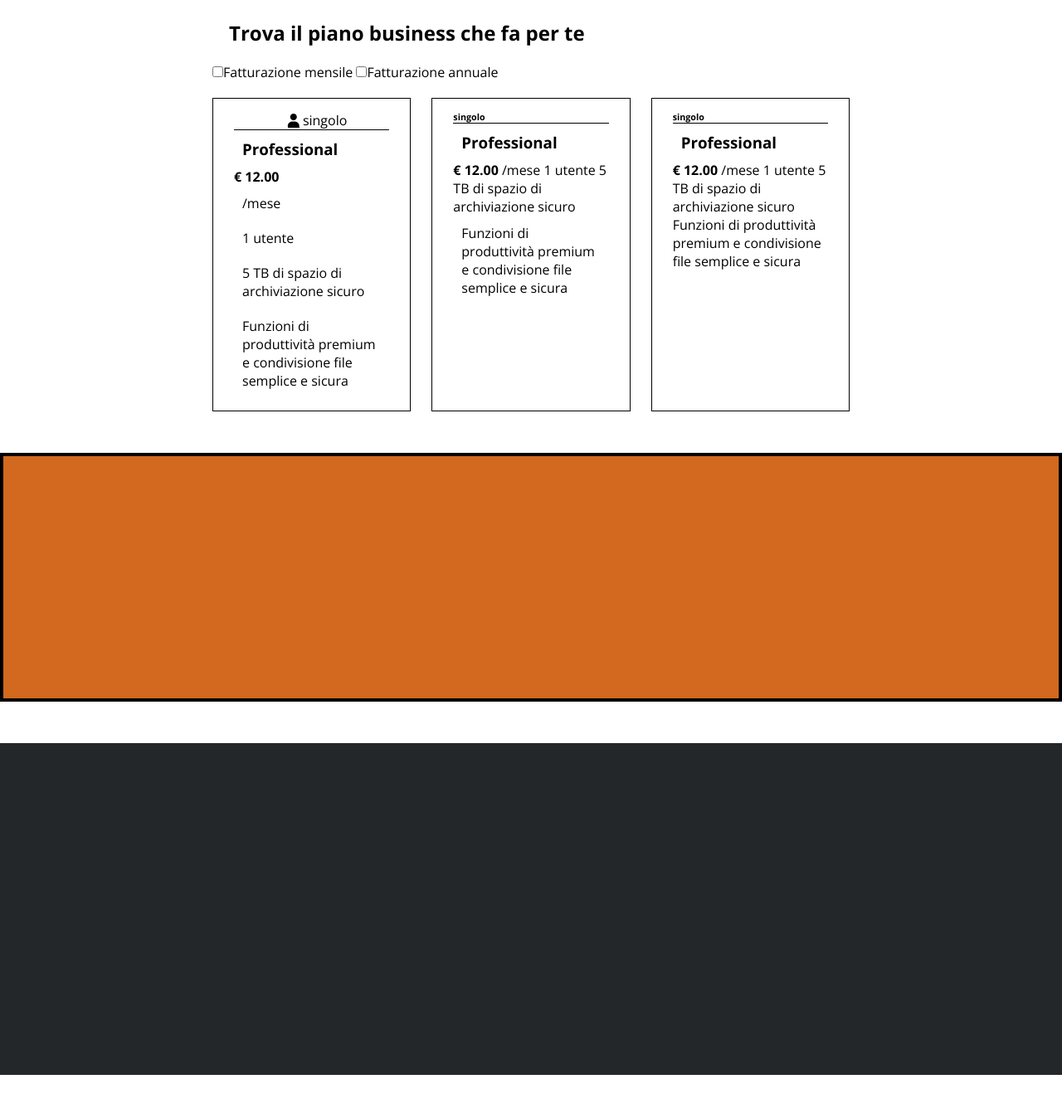
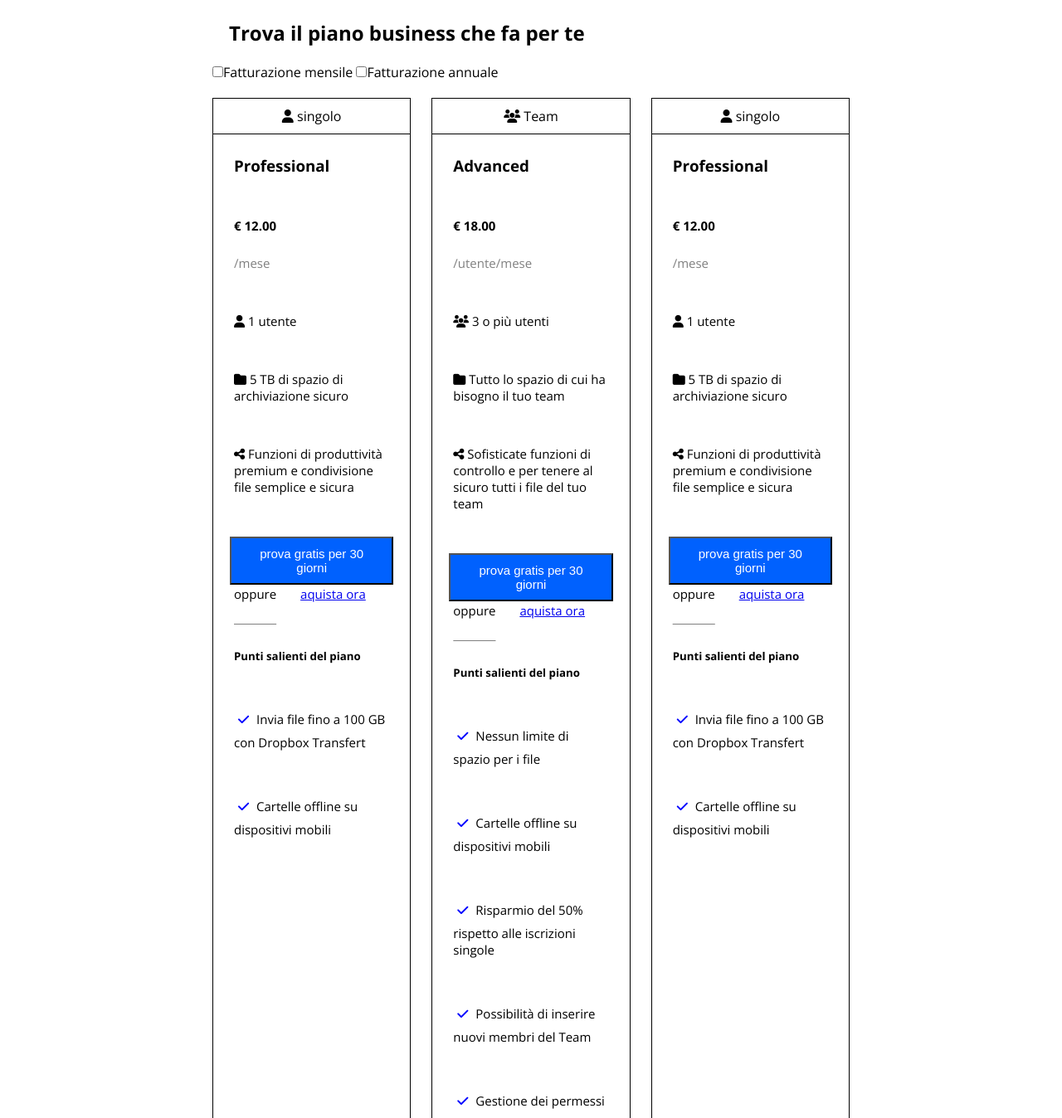
Before and after one commit to ZakariaElhaoudi/htmlcss-dropbox, a plain HTML site: page index.html in a window 1280 px wide. Shown: the part 847-2195 px from the top of the page at 83% size. Before the commit the page ends 2143 px from the top, so only its background shows below. Drawn offline with nearby package versions, Linux system fonts and the light colour scheme.

Commit message:
main update

```diff
--- a/css/style.css
+++ b/css/style.css
@@ -47,7 +47,7 @@ header{
     opacity: 0.8;
     text-decoration: dotted;
 }
-.button{
+.navbar .button{
     padding: 5px 10px;
     text-align: center;
     cursor: pointer;
@@ -86,11 +86,10 @@ h1{
     font-size: 18px;
     text-align: left;
 }
-
-.title-text > .button{
+.button{
     margin: 25px  0 ;
     padding: 10px 15px;
-    font-size: 25px;
+    font-size: 20px;
 }
 
 .fa-arrow-down{
@@ -111,25 +110,53 @@ h2{
 .row{
     display: flex;
     gap: 25px;
-
 }
 .col{
-    padding: 15px 25px;
     text-align: left;
     border: solid black 1px;
     width: calc(100%/3);
     margin-top: 20px;
 }
-.col h6{
+.header-col{
     border-bottom: solid black 1px;
+    text-align: center;
+    padding: 10px 0;
+    font-size: 16px;
 }
-.col p, h3 {
-    padding: 10px;
+.col h3, li, h5, span{
+    padding: 25px 25px;
 }
-.fa-user{
-    border-bottom: solid 1px black;
-    text-align: center;
+.col .month{
+    padding-top: 0 ;
+    color: grey;
 }
+
+.col ul, span {
+    list-style: none;
+    font-size: 15px;
+    padding-bottom: 25px;
+}
+
+.col .button{
+    margin: 0 20px;
+    font-size:15px;
+    padding: 10px 20px;
+}
+.border{
+    text-decoration: underline;
+    text-underline-offset: 30px;
+    text-decoration-color: grey;
+
+}
+.col h5{
+    margin-top: 30px;
+}
+.fa-check{
+    padding: 10px 5px;
+    color: blue ;
+}
+
+
 
 /* regole footer  */
 
--- a/index.html
+++ b/index.html
@@ -67,40 +67,156 @@
 
         <!-- contenitore  -->
         <div class="conteiner">
+            <!-- titolo -->
             <h2>Trova il piano business che fa per te</h2>
             <input type="checkbox">Fatturazione mensile
             <input type="checkbox" name="" id="">Fatturazione annuale
+            <!-- row -->
             <div class="row">
+                <!-- colonne -->
                 <div class="col">
-                    <div class="fa-user">
+
+                    <div class="header-col">
                         <i class="fa-solid fa-user"></i> singolo
                     </div>
+
                     <h3>Professional</h3>
-                    <strong>€ 12.00</strong>
-                    <p>/mese</p>
-                    <p>1 utente</p>
-                    <p>5 TB di spazio di archiviazione sicuro</p>
-                    <p>Funzioni di produttività premium e condivisione file semplice e sicura</p>
+                    <ul>
+                        <li><strong>€ 12.00</strong></li>
+                        <li class="month">/mese</li>
+                        <li>
+                            <i class="fa-solid fa-user"></i>
+                            1 utente
+                        </li>
+                        <li>
+                            <i class="fa-solid fa-folder"></i>
+                            5 TB di spazio di archiviazione sicuro
+                        </li>
+                        <li>
+                            <i class="fa-solid fa-share-nodes"></i>
+                            Funzioni di produttività premium e condivisione file semplice e sicura
+                        </li>
+                    </ul>
+
+                    <button class="button blue">prova gratis per 30 giorni</button>
+                    <span>
+                        <span class="border">oppure</span>
+                        <a href="#">aquista ora</a>
+                    </span>
+
+                    <h5>Punti salienti del piano</h5>
+                    <ul>
+                        <li>
+                            <i class="fa-solid fa-check"></i>
+                            Invia file fino a 100 GB con Dropbox Transfert
+                        </li>
+                        <li>
+                            <i class="fa-solid fa-check"></i>
+                            Cartelle offline su dispositivi mobili
+                        </li>
+
+                    </ul>
+
+                </div>
+
+                <!-- seconda colonna -->
+                <div class="col">
+                    <div class="header-col">
+                        <i class="fa-solid fa-users"></i> Team
+                    </div>
+
+                    <h3>Advanced</h3>
+                    <ul>
+                        <li><strong>€ 18.00</strong></li>
+                        <li class="month">/utente/mese</li>
+                        <li>
+                            <i class="fa-solid fa-users"></i>
+                            3 o più utenti
+                        </li>
+                        <li>
+                            <i class="fa-solid fa-folder"></i>
+                            Tutto lo spazio di cui ha bisogno il tuo team
+                        </li>
+                        <li>
+                            <i class="fa-solid fa-share-nodes"></i>
+                            Sofisticate funzioni di controllo e per tenere al sicuro tutti i file del tuo team
+                        </li>
+                    </ul>
+
+                    <button class="button blue">prova gratis per 30 giorni</button>
+                    <span>
+                        <span class="border">oppure</span>
+                        <a href="#">aquista ora</a>
+                    </span>
+
+                    <h5>Punti salienti del piano</h5>
+                    <ul>
+                        <li>
+                            <i class="fa-solid fa-check"></i>
+                            Nessun limite di spazio per i file
+                        </li>
+                        <li>
+                            <i class="fa-solid fa-check"></i>
+                            Cartelle offline su dispositivi mobili
+                        </li>
+                        <li>
+                            <i class="fa-solid fa-check"></i>
+                            Risparmio del 50% rispetto alle iscrizioni singole
+                        </li>
+                        <li>
+                            <i class="fa-solid fa-check"></i>
+                            Possibilità di inserire nuovi membri del Team
+                        </li>
+                        <li>
+                            <i class="fa-solid fa-check"></i>
+                            Gestione dei permessi in base al ruoli
+                        </li>
+
+                    </ul>
                 </div>
 
                 <div class="col">
-                    <h6>singolo</h6>
+
+                    <div class="header-col">
+                        <i class="fa-solid fa-user"></i> singolo
+                    </div>
+
                     <h3>Professional</h3>
-                    <strong>€ 12.00</strong>
-                    /mese
-                    1 utente
-                    5 TB di spazio di archiviazione sicuro
-                    <p> Funzioni di produttività premium e condivisione file semplice e sicura</p>
-                </div>
+                    <ul>
+                        <li><strong>€ 12.00</strong></li>
+                        <li class="month">/mese</li>
+                        <li>
+                            <i class="fa-solid fa-user"></i>
+                            1 utente
+                        </li>
+                        <li>
+                            <i class="fa-solid fa-folder"></i>
+                            5 TB di spazio di archiviazione sicuro
+                        </li>
+                        <li>
+                            <i class="fa-solid fa-share-nodes"></i>
+                            Funzioni di produttività premium e condivisione file semplice e sicura
+                        </li>
+                    </ul>
 
-                <div class="col">
-                    <h6>singolo</h6>
-                    <h3>Professional</h3>
-                    <strong>€ 12.00</strong>
-                    /mese
-                    1 utente
-                    5 TB di spazio di archiviazione sicuro
-                    Funzioni di produttività premium e condivisione file semplice e sicura
+                    <button class="button blue">prova gratis per 30 giorni</button>
+                    <span>
+                        <span class="border">oppure</span>
+                        <a href="#">aquista ora</a>
+                    </span>
+
+                    <h5>Punti salienti del piano</h5>
+                    <ul>
+                        <li>
+                            <i class="fa-solid fa-check"></i>
+                            Invia file fino a 100 GB con Dropbox Transfert
+                        </li>
+                        <li>
+                            <i class="fa-solid fa-check"></i>
+                            Cartelle offline su dispositivi mobili
+                        </li>
+
+                    </ul>
                 </div>
 
 
```
